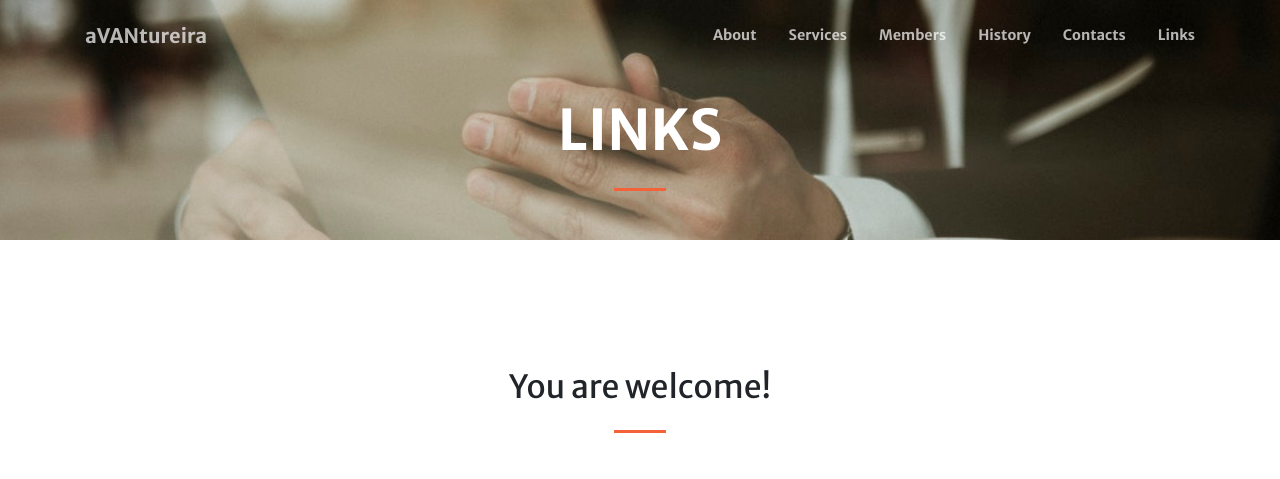
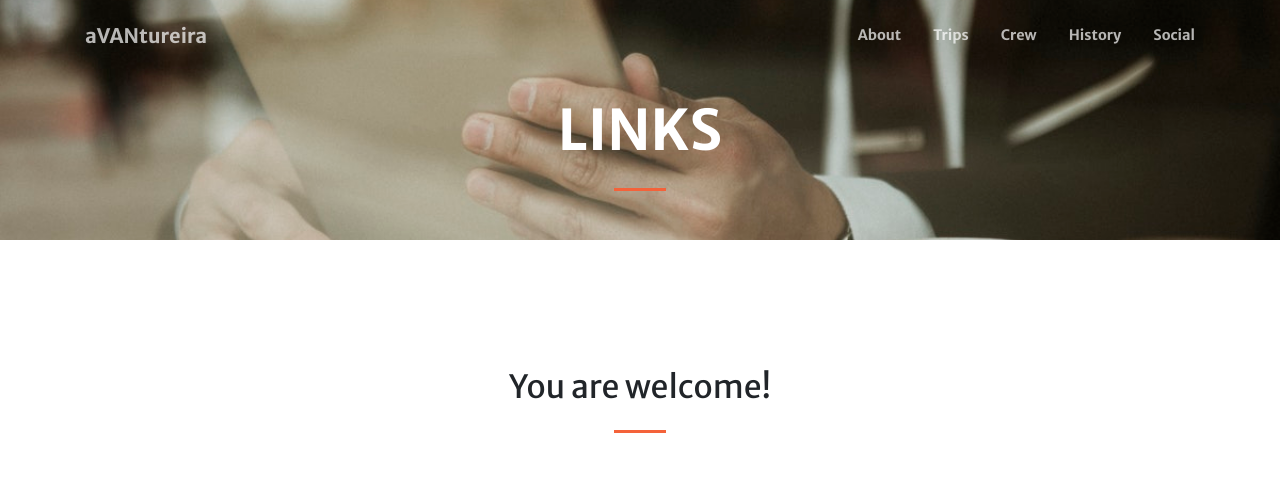
Before and after one commit to minerodosurf/avantureira, a Jekyll site: the page built from links.md, in a window 1280 px wide. Shown: the top 479 px of the page. Built offline with Jekyll 4.4.1, drawn with Linux system fonts in a browser that asks for light colours; nearby versions of some CDN libraries.

Commit message:
update ids

```diff
--- a/_data/menus.yml
+++ b/_data/menus.yml
@@ -5,13 +5,11 @@
 header:
 - title: About
   url: /#about
-- title: Services
-  url: /#services
-- title: Members
-  url: /#members
+- title: Trips
+  url: /#trips
+- title: Crew
+  url: /#crew
 - title: History
   url: /#timeline
-- title: Contacts
-  url: /#contacts
-- title: Links
-  url: /links
+- title: Social
+  url: /#social
```
Also changed, not shown: index.md (+3 -3 lines).
